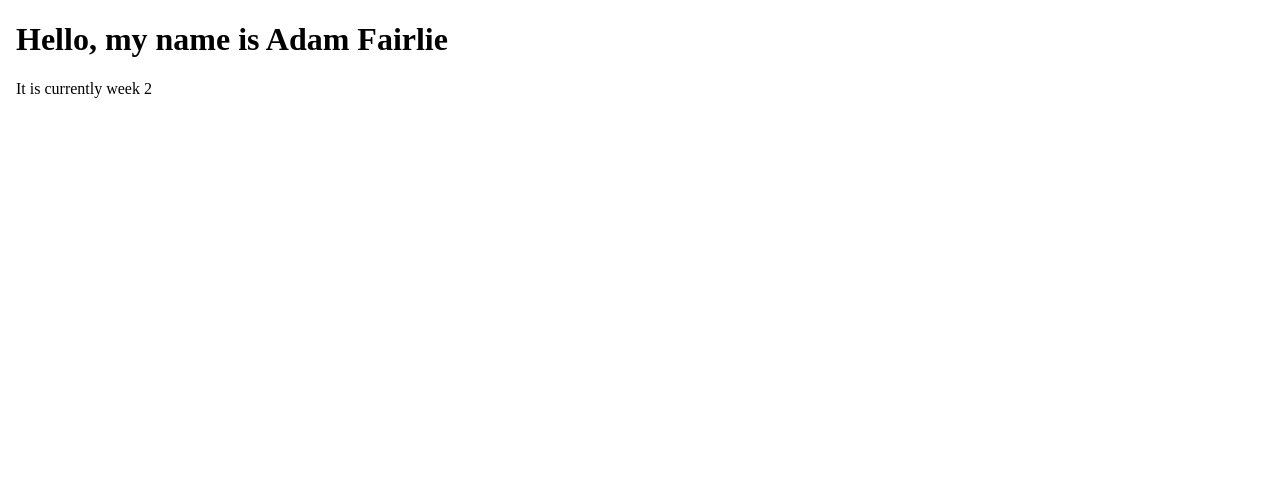
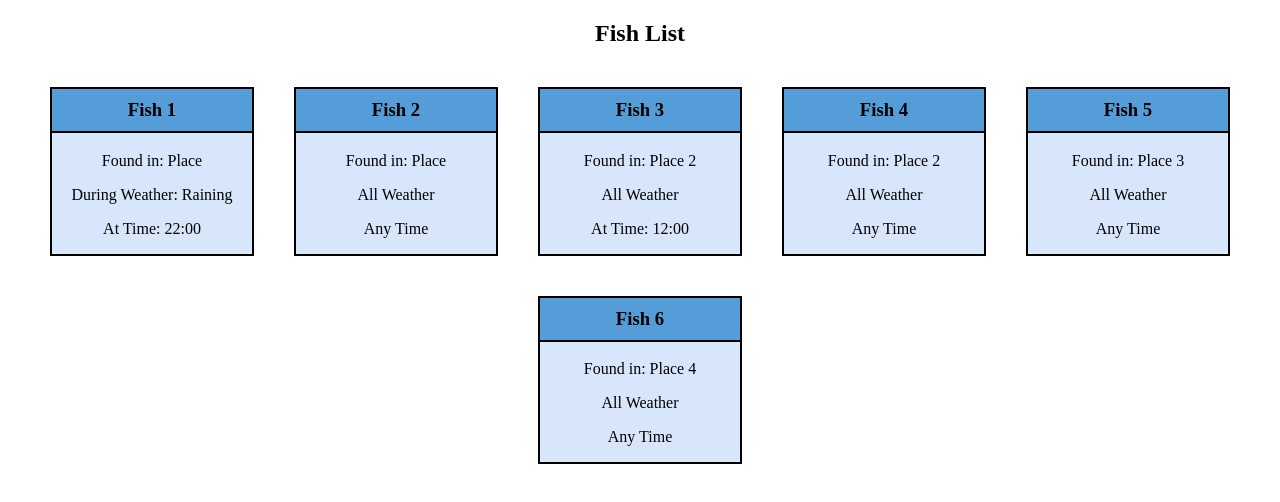
Before and after one commit to AF-186/Adam-Fairlie-Learning-AngularF26, an Angular app: page / in a window 1280 px wide. Shown: the top 502 px of the page. Built offline with nearby package versions, Linux system fonts and the light colour scheme.

Commit message:
Final step of Assignment 2: - Created an HTML template for the Fish data type
- Implemented @for loop
  - Supports my optional variables
  - Includes an @empty

- Didn't quite meet the 15-line SCSS bonus mark (Changed 12 lines if you include @media declaration)

```diff
--- a/src/app/app.html
+++ b/src/app/app.html
@@ -5,10 +5,32 @@
   <meta charset="UTF-8" />
   <title>Learning Angular</title>
 </head>
+<!-- Add a HTML template to fit the Fish class -->
+<!-- Unsure what that meant, so I made a table -->
+<body>
 
-<body>
-<h1>Hello, my name is {{ name }}</h1>
-<p>It is currently week {{ week }}</p>
+  <div class="container">
+    <h2>Fish List</h2>
+    @for (fish of fishList; track fish.id) {
+      <div class="fish-card">
+        <h3>{{ fish.name }}</h3>
+        <p>Found in: {{ fish.location }}</p>
+        @if (fish.weather != null) {
+          <p>During Weather: {{ fish.weather }}</p>
+        } @else {
+          <p>All Weather</p>
+        }
+        @if (fish.time != null) {
+          <p>At Time: {{ fish.time }}</p>
+        } @else {
+          <p>Any Time</p>
+        }
+      </div>
+    } @empty {
+      <p>No fish have been added yet...</p>
+    }
+  </div>
+
 </body>
 
 </html>
--- a/src/app/app.scss
+++ b/src/app/app.scss
@@ -0,0 +1,27 @@
+.container {
+  text-align: center;
+}
+
+.fish-card {
+  background-color: #d8e6fc;
+  display: inline-block;
+  margin: 20px;
+  width: 200px;
+  text-align: center;
+  border: 2px solid black;
+}
+
+.fish-card h3 {
+  margin-top: 0;
+  padding: 10px 0;
+  background-color: #559dd8;
+  border-bottom: 2px solid black;
+}
+
+@media screen and (max-width: 761px) {
+  /*
+  761px is the width at which the cards will be displayed 2x3.
+  I remember how to make at-media rules,
+  But I couldn't think of anything to add yet
+  */
+}
--- a/src/app/app.ts
+++ b/src/app/app.ts
@@ -1,5 +1,6 @@
 import { Component, signal } from '@angular/core';
 import { RouterOutlet } from '@angular/router';
+import { Fish } from './shared/models/fish';
 
 @Component({
   imports: [RouterOutlet],
@@ -7,8 +8,16 @@ import { RouterOutlet } from '@angular/router';
   styleUrl: './app.scss',
   templateUrl: './app.html',
 })
+
 export class App {
-  protected readonly title = signal('Adam-Fairlie-Learning-AngularF26');
-  name:string = 'Adam Fairlie';
-  week:number = 2;
-}
+  title = 'FFXIV Fish Log';
+
+  fishList: Fish[] = [
+    { id: 1, name: 'Fish 1', location: 'Place', weather: 'Raining', time: '22:00' }, // FFXIV uses 24-hour time notation
+    { id: 2, name: 'Fish 2', location: 'Place' }, // Testing out optional variables
+    { id: 3, name: "Fish 3", location: "Place 2", time: "12:00" }, // Testing out different quotes, union alternates
+    { id: 4, name: 'Fish 4', location: 'Place 2' },
+    { id: 5, name: 'Fish 5', location: 'Place 3' },
+    { id: 6, name: 'Fish 6', location: 'Place 4' },
+  ];
+} // Don't even know if this is what the assignment instructions meant
```
